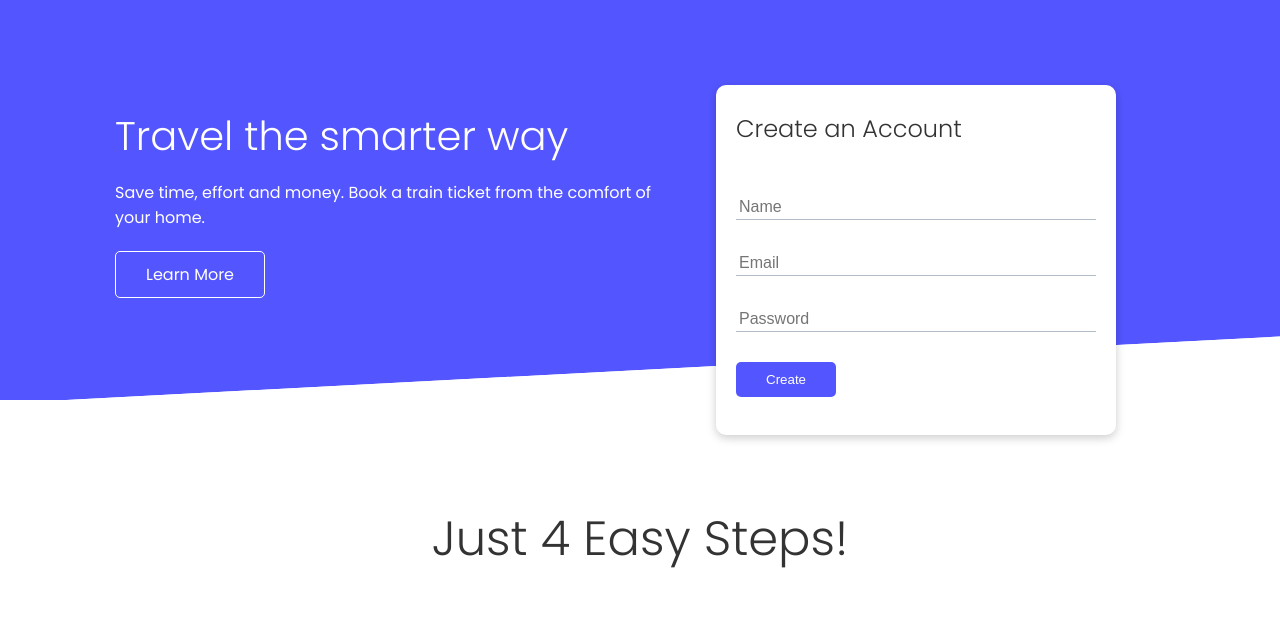
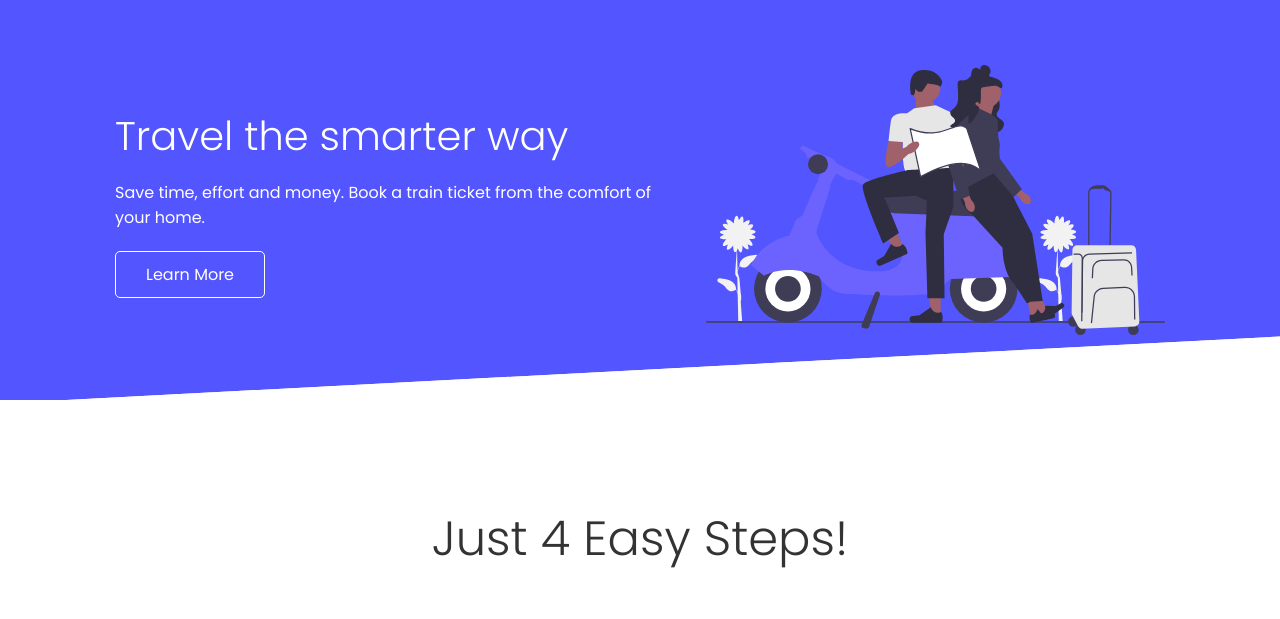
Before and after one commit to aoamusat/QuickTix, a Django app: page / in a window 1280 px wide. Shown: the part 70-689 px from the top of the page. Run offline with Django 4.2, Linux system fonts and the light colour scheme; some libraries are stand-ins or nearby versions.

Commit message:
Added img to index

```diff
--- a/quicktix/templates/quicktix/index.html
+++ b/quicktix/templates/quicktix/index.html
@@ -24,7 +24,8 @@
                 </p>
                 <a href="features/" class="btn btn-outline">Learn More</a>
             </div>
-            <div class="showcase-form card">
+            <img src="{% static 'quicktix/img/showcaseimg.svg' %}" alt="">
+            <!--<div class="showcase-form card">
                 <h2>Create an Account</h2>
                     <p class="hidden">
                         <label>Don't fill this if you are human: <input name="bot-field" /></label>
@@ -40,7 +41,7 @@
                     </div>
                     <input type="submit" value="Create" class="btn btn-primary">
                 </form>
-            </div>
+            </div>-->
         </div>
     </section>
 
```
Also changed, not shown: quicktix/static/quicktix/img/showcaseimg.svg (added).
